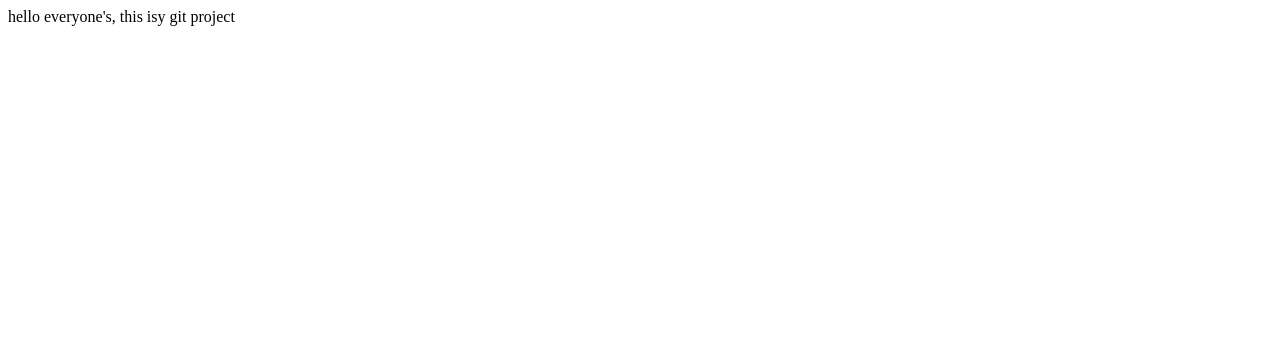
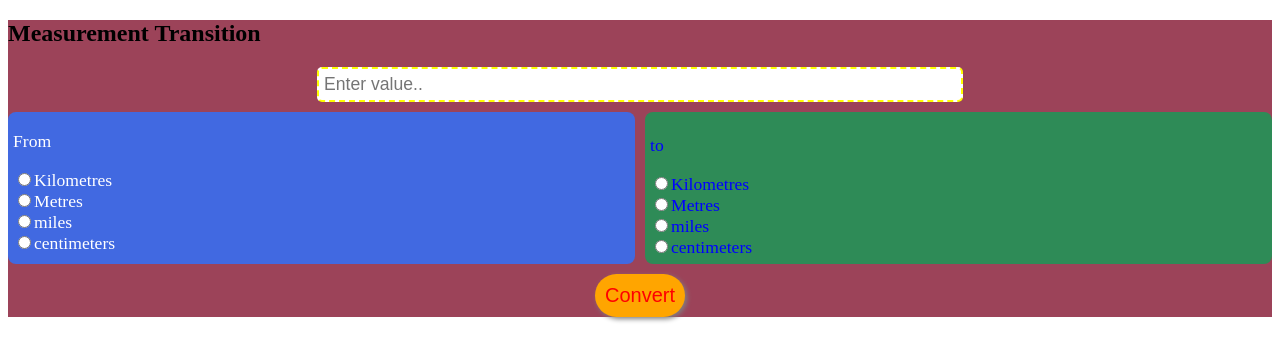
Before and after one commit to StuartWalker-creator/luxury-Homes-Uganda, a plain HTML site: page hello.html in a window 1280 px wide. Drawn offline with Linux system fonts and the light colour scheme.

Commit message:
update hello.html

```diff
--- a/hello.html
+++ b/hello.html
@@ -7,8 +7,111 @@
   <title></title>
 </head>
 
+<style type="text/css" media="all">
+.main{
+  background: rgba(156,67,89,1)
+}
+  .input{
+    display:flex;
+    justify-content:center;
+    align-items:center;
+    padding: 5px ;
+    width: 50%;
+    font-size: 1.1rem;
+    margin:10px auto;
+    border-radius: 5px;
+    border: 2px dashed yellow;
+  }
+  .grid{
+    display:grid;
+    grid-template-columns: 2fr 2fr;
+   margin: 2px auto;
+   column-gap: 10px;
+   font-size: 1.1em;
+  }
+  .from{
+    background: royalblue;
+    border-radius: 8px;
+    padding: 2px 5px;
+    color: white;
+  }
+  .to{
+    background: seagreen;
+    border-radius: 8px;
+    padding: 6px 5px;
+    color: blue;
+
+  }
+  .convert{
+    padding:10px;
+    font-size:1.25rem;
+    border:none;
+    border-radius:25px;
+    color: red;
+    background: orange;
+    display :flex;
+    justify-content center;
+    margin: 10px auto;
+    box-shadow: 2px 2px 5px gray;
+  }
+  .convert:active{
+    background:yellow;
+  }
+  .answer{
+    font-size: 1.35rem;
+    font-weight: 540;
+    color: rgba(19,223,189,1);
+    margin: 10px auto;
+    display :inline;
+    width: 50%;
+  }
+</style>
+
 <body>
-  <div> hello everyone's, this isy git project</div>
+  <div class="main">
+    <h2 class="title">Measurement Transition </h2>
+    <input class="input" type="number" name="" id="" value="" placeholder="Enter value.."/>
+
+    <div class="grid">
+      <div class="from">
+        <p>From</p>
+        <div>
+       <input type="radio"name="from" id="fro-kilometres" /><label for="fro-kilometres">Kilometres</label>
+        </div>
+          <div class="">
+             <input type="radio"name="from" id="fro-metres" /><label for="fro-metres">Metres</label>
+         </div>
+         <div>
+          <input type="radio" name="from" id="fro-miles" /><label for="fro-miles">miles</label>
+          </div>
+          <div>
+          <input type="radio" name="from" id="fro-cm" /><label for="fro-cm">centimeters</label>
+  </div>
+
+      </div>
+      <div class="to">
+        <p>to</p>
+        <div>
+            <input type="radio" name="to" id="to-km" /><label for="to-km">Kilometres</label></div>
+          <div><input type="radio"name="to" id="to-metres" /><label for="to-metres">Metres</label></div>
+          <div><input type="radio" name="to" id="to-miles" /><label for="to-miles">miles</label></div>
+          <div><input type="radio" name="to" id="to-cm" /><label for="to-cm">centimeters</label>
+  </div>
+      </div>
+    </div>
+
+    <button class="convert" type="submit">
+      Convert
+    </button>
+
+    <div class="answer">
+
+    </div>
+  </div>
+
+  <script>
+    document.querySelector('')
+  </script>
 </body>
 
 </html>
```
